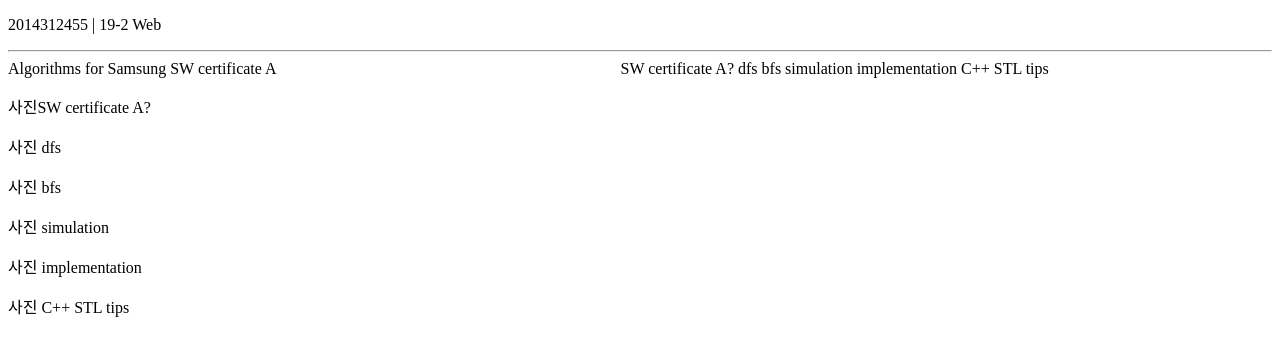
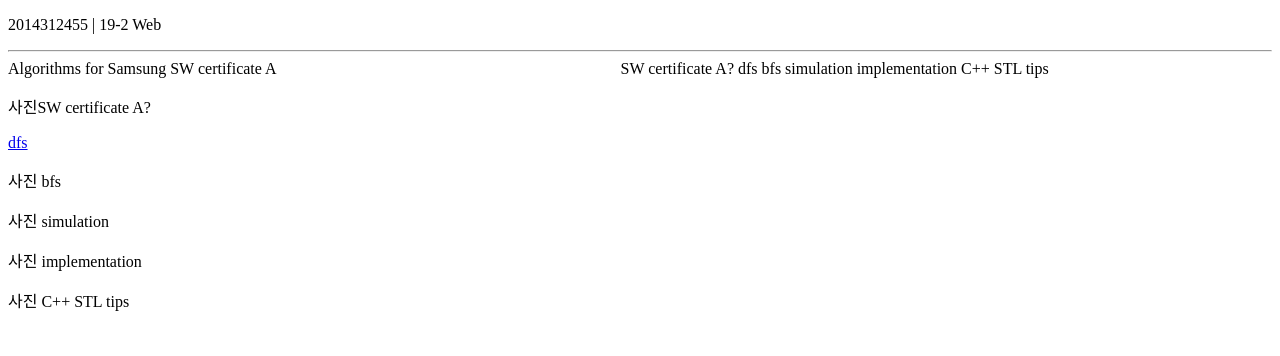
Before and after one commit to Gummybearr/Gummybearr.github.io, a plain HTML site: page index.html in a window 1280 px wide. Drawn offline with Linux system fonts and the light colour scheme.

Commit message:
Update index.html

```diff
--- a/index.html
+++ b/index.html
@@ -33,7 +33,7 @@
         </ul>
 
         <p>사진SW certificate A?</p>
-        <p>사진 dfs</p>
+        <p><a href="Gummybearr.github.io/blob/master/dfs.html">dfs</a></p>
         <p>사진 bfs</p>
         <p>사진 simulation</p>
         <p>사진 implementation</p>
```
